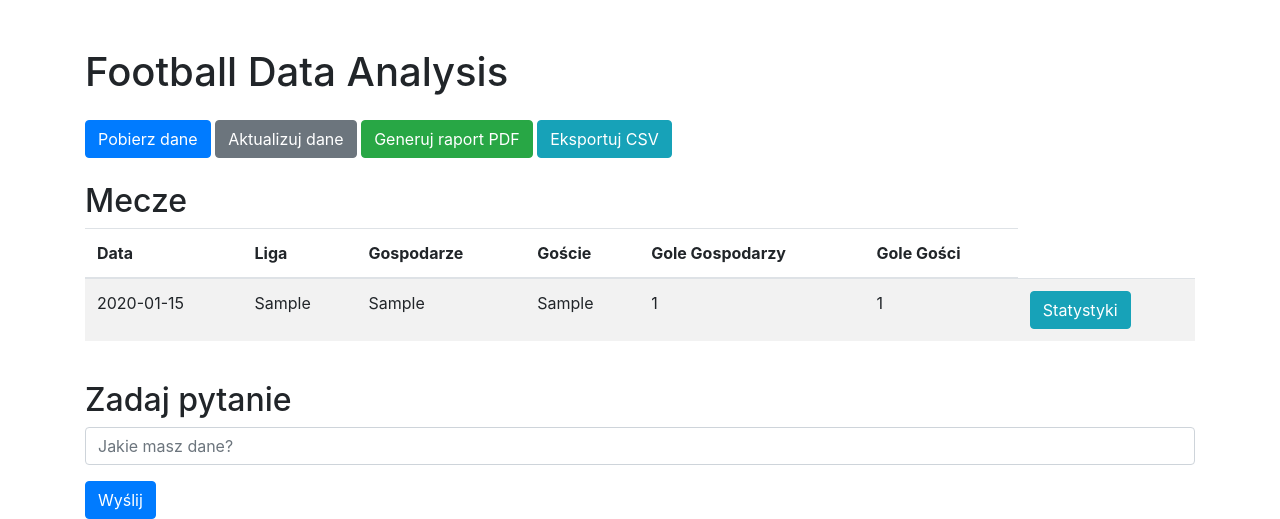
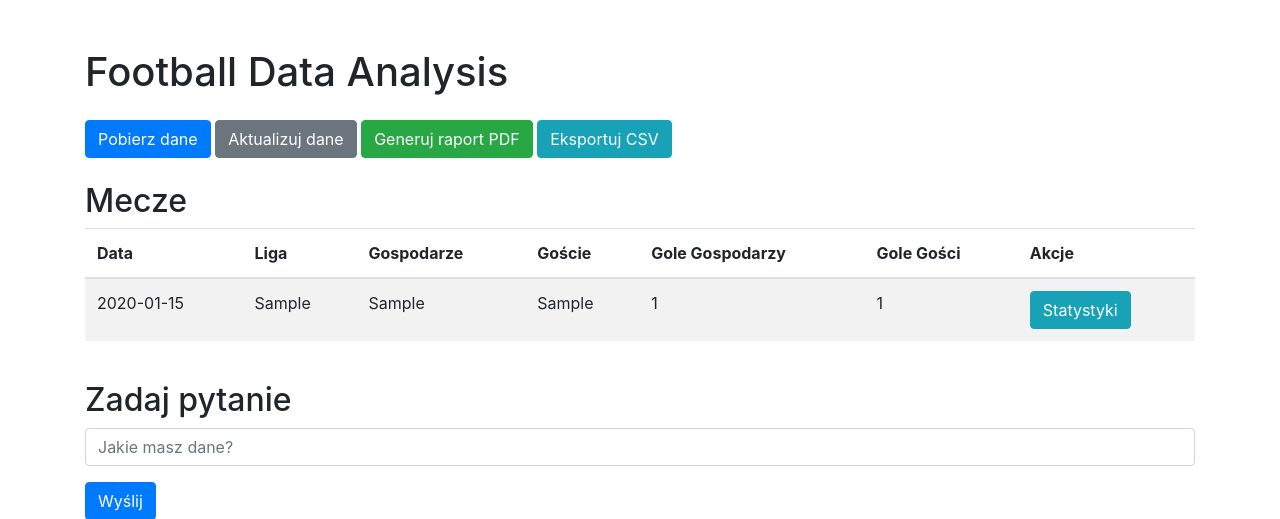
Before and after one commit to safe-n/flask-football-app, a Flask app: page / in a window 1280 px wide. Shown: the top 519 px of the page. Run offline with Flask 2, Linux system fonts and the light colour scheme; tables that the repository leaves empty hold one stand-in row (values such as "Sample post"); some libraries are stand-ins or nearby versions.

Commit message:
Update index.html

```diff
--- a/templates/index.html
+++ b/templates/index.html
@@ -31,6 +31,7 @@
                     <th>Goście</th>
                     <th>Gole Gospodarzy</th>
                     <th>Gole Gości</th>
+                    <th>Akcje</th>
                 </tr>
                 </thead>
                 <tbody>
```
